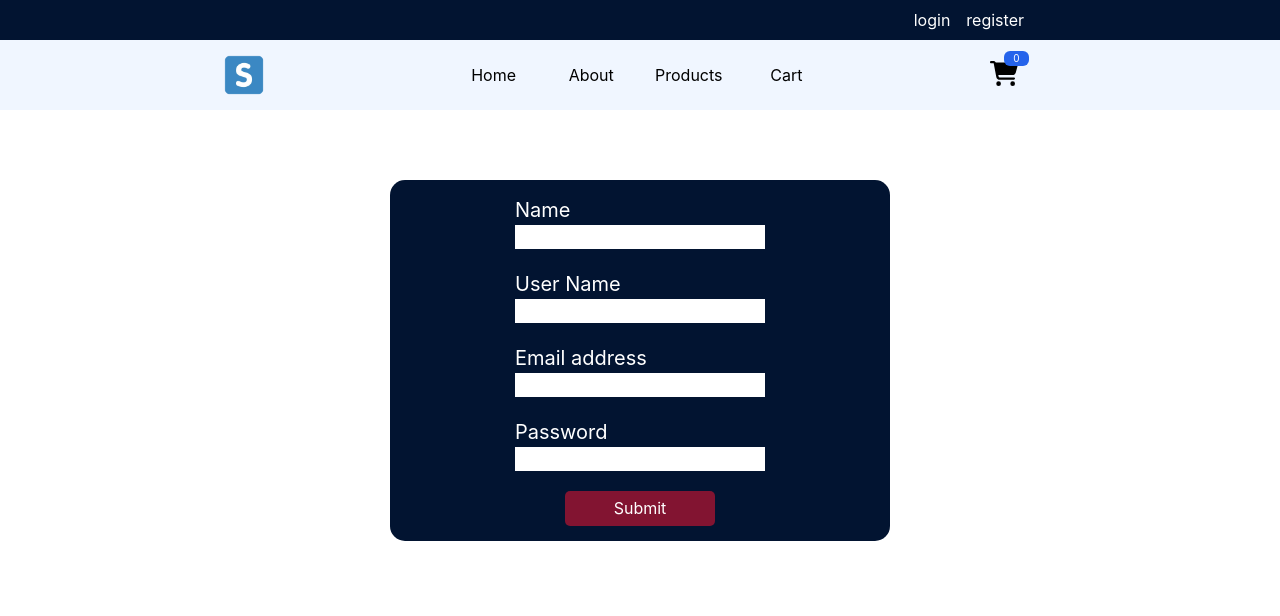
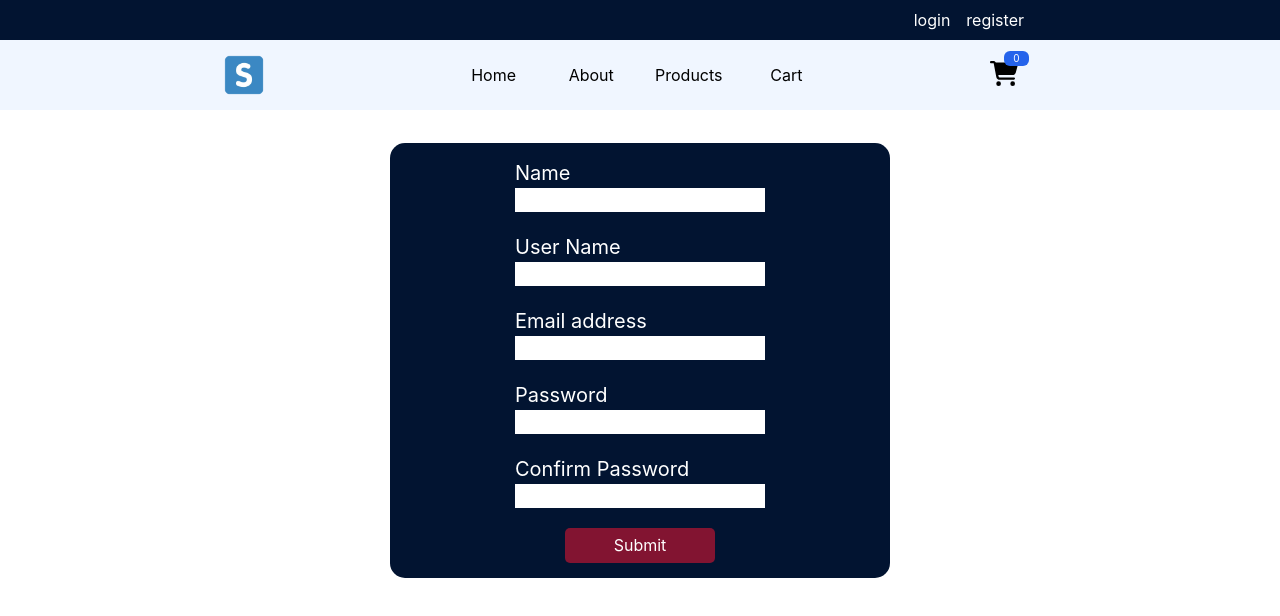
Before and after one commit to Ameer2000Mzori/ShopSprint, a React (Create React App) app in the folder frontend/: page /register in a window 1280 px wide. Shown: the top 616 px of the page. Built offline with nearby package versions, Linux system fonts and the light colour scheme.

Commit message:
added formik and yup

```diff
--- a/frontend/src/components/pages/register/Register.jsx
+++ b/frontend/src/components/pages/register/Register.jsx
@@ -1,4 +1,5 @@
-import React, { useState } from 'react'
+import React, { useEffect, useState } from 'react'
+import { useFormik } from 'formik'
 import {
   StyledButton,
   StyledForm,
@@ -9,28 +10,44 @@ import {
 import AuthOperations from '../../shared/AuthOperations'
 import useStoreToken from '../../shared/useStoreToken'
 import { useNavigate } from 'react-router-dom'
+import { useSelector } from 'react-redux'
+import { validationSchemaRegister } from '../../shared/validationSchema'
 
 const Register = () => {
-  const [name, setName] = useState('')
-  const [userName, setUserName] = useState('')
-  const [email, setEmail] = useState('')
-  const [password, setPassword] = useState('')
   const saveData = useStoreToken()
-  const navigate = useNavigate()
+  const token = useSelector((state) => state.user.token)
   const { mutate, isPending, isSuccess, isError, data } = AuthOperations()
-  const handleSubmit = () => {
-    console.log('this data got', name, email, password)
+
+  const formik = useFormik({
+    initialValues: {
+      name: '',
+      userName: '',
+      email: '',
+      password: '',
+      confirmPassword: '',
+    },
+    onSubmit: (values) => {
+      console.log('values onsubmit register', values)
+
       mutate([
         {
           method: 'POST',
           url: 'register',
-        name: name,
-        username: userName,
-        email: email,
-        password: password,
+          name: values.name,
+          username: values.userName,
+          email: values.email,
+          password: values.password,
         },
       ])
-  }
+    },
+    validationSchema: validationSchemaRegister,
+  })
+
+  const navigate = useNavigate()
+
+  useEffect(() => {
+    if (token) navigate('/')
+  }, [token])
 
   if (isPending) return <div>isPending...</div>
 
@@ -44,47 +61,73 @@ const Register = () => {
 
   return (
     <StyledFormWrap>
-      <StyledForm
-        onSubmit={(e) => {
-          e.preventDefault()
-          handleSubmit(name, email, password)
-        }}
-      >
+      <StyledForm onSubmit={formik.handleSubmit}>
         <StyledLabelInputWrap>
           <StyledLabelInput htmlFor="name">Name</StyledLabelInput>
           <input
             type="text"
             id="name"
-            value={name}
-            onChange={(e) => setName(e.target.value)}
+            onChange={formik.handleChange}
+            value={formik.values.name}
+            onBlur={formik.handleBlur}
           />
+          {formik.touched.name && formik.errors.name ? (
+            <p className="text-white">{formik.errors.name}</p>
+          ) : null}
         </StyledLabelInputWrap>
         <StyledLabelInputWrap>
-          <StyledLabelInput htmlFor="username">User Name</StyledLabelInput>
+          <StyledLabelInput htmlFor="userName">User Name</StyledLabelInput>
           <input
             type="text"
-            id="username"
-            value={userName}
-            onChange={(e) => setUserName(e.target.value)}
+            id="userName"
+            onChange={formik.handleChange}
+            value={formik.values.userName}
+            onBlur={formik.handleBlur}
           />
+          {formik.touched.userName && formik.errors.userName && (
+            <p className="text-white">{formik.errors.userName}</p>
+          )}
         </StyledLabelInputWrap>
         <StyledLabelInputWrap>
           <StyledLabelInput htmlFor="email">Email address</StyledLabelInput>
           <input
             type="text"
             id="email"
-            value={email}
-            onChange={(e) => setEmail(e.target.value)}
+            onChange={formik.handleChange}
+            value={formik.values.email}
+            onBlur={formik.handleBlur}
           />
+          {formik.touched.email && formik.errors.email ? (
+            <p className="text-white">{formik.errors.email}</p>
+          ) : null}
         </StyledLabelInputWrap>
         <StyledLabelInputWrap>
           <StyledLabelInput htmlFor="password">Password</StyledLabelInput>
           <input
             type="password"
             id="password"
-            value={password}
-            onChange={(e) => setPassword(e.target.value)}
+            onChange={formik.handleChange}
+            value={formik.values.password}
+            onBlur={formik.handleBlur}
           />
+          {formik.touched.password && formik.errors.password ? (
+            <p className="text-white">{formik.errors.password}</p>
+          ) : null}
+        </StyledLabelInputWrap>
+        <StyledLabelInputWrap>
+          <StyledLabelInput htmlFor="confirmPassword">
+            Confirm Password
+          </StyledLabelInput>
+          <input
+            type="password"
+            id="confirmPassword"
+            onChange={formik.handleChange}
+            value={formik.values.confirmPassword}
+            onBlur={formik.handleBlur}
+          />
+          {formik.touched.confirmPassword && formik.errors.confirmPassword && (
+            <p className="text-white">{formik.errors.confirmPassword}</p>
+          )}
         </StyledLabelInputWrap>
         {isError?.response?.data?.message && (
           <div className="text-white">{isError?.response?.data?.message}</div>
--- a/frontend/src/components/shared/validationSchema.js
+++ b/frontend/src/components/shared/validationSchema.js
@@ -1,4 +1,14 @@
-// import * as Yup from 'yup'
+import * as Yup from 'yup'
+
+export const validationSchemaRegister = Yup.object().shape({
+  name: Yup.string().required('name is required'),
+  userName: Yup.string().required(' userName is required'),
+  email: Yup.string().required('Email is required'),
+  password: Yup.string().required('Password is required'),
+  confirmPassword: Yup.string()
+    .oneOf([Yup.ref('password'), null], 'Passwords must match')
+    .required('Confirm Password is required'),
+})
 
 // export const validationSchemaLogin = Yup.object().shape({
 //   email: Yup.string().required('Email is required'),
```
Lines whose indentation alone changed are shown as unchanged.
